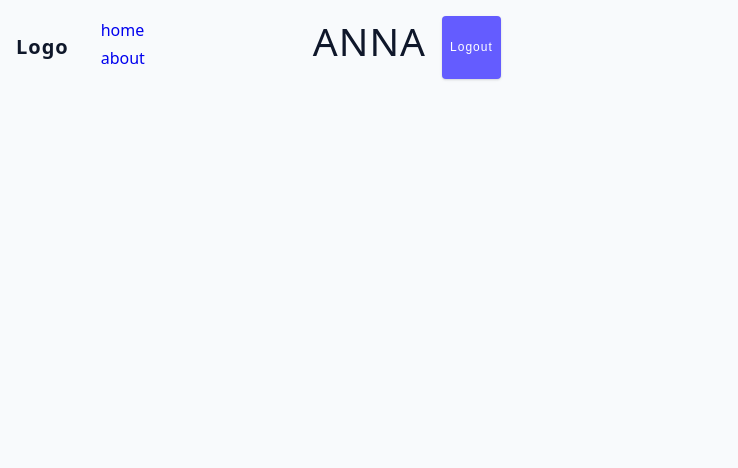
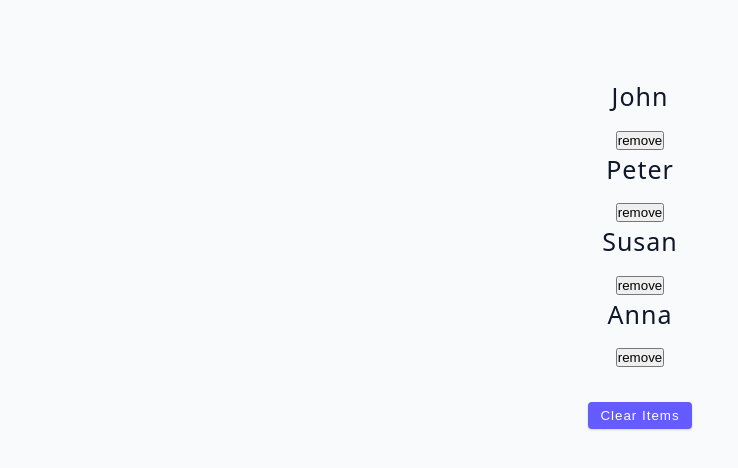
Before and after one commit to RedJyu/03-advanced-react, a React (Vite) app: page / in a window 1280 px wide. Shown: the top 468 px of the page, without its empty margins (0-738 px from the left). Built offline with nearby package versions, Linux system fonts and the light colour scheme.

Commit message:
reducer basics start

```diff
--- a/src/App.jsx
+++ b/src/App.jsx
@@ -1,12 +1,11 @@
-// import Starter from './tutorial/09-context-api/starter';
-import Navbar from './tutorial/09-context-api/starter/Navbar';
+import ReducerBasics from './tutorial/10-useReducer/starter/01-useReducer';
+import Starter from './tutorial/10-useReducer/starter/01-useReducer';
 
 function App() {
   return (
-    <div>
-      {/* // <div className='container'> */}
-      <Navbar />
-    </div>
+    <main className='container'>
+      <ReducerBasics />
+    </main>
   );
 }
 
```
